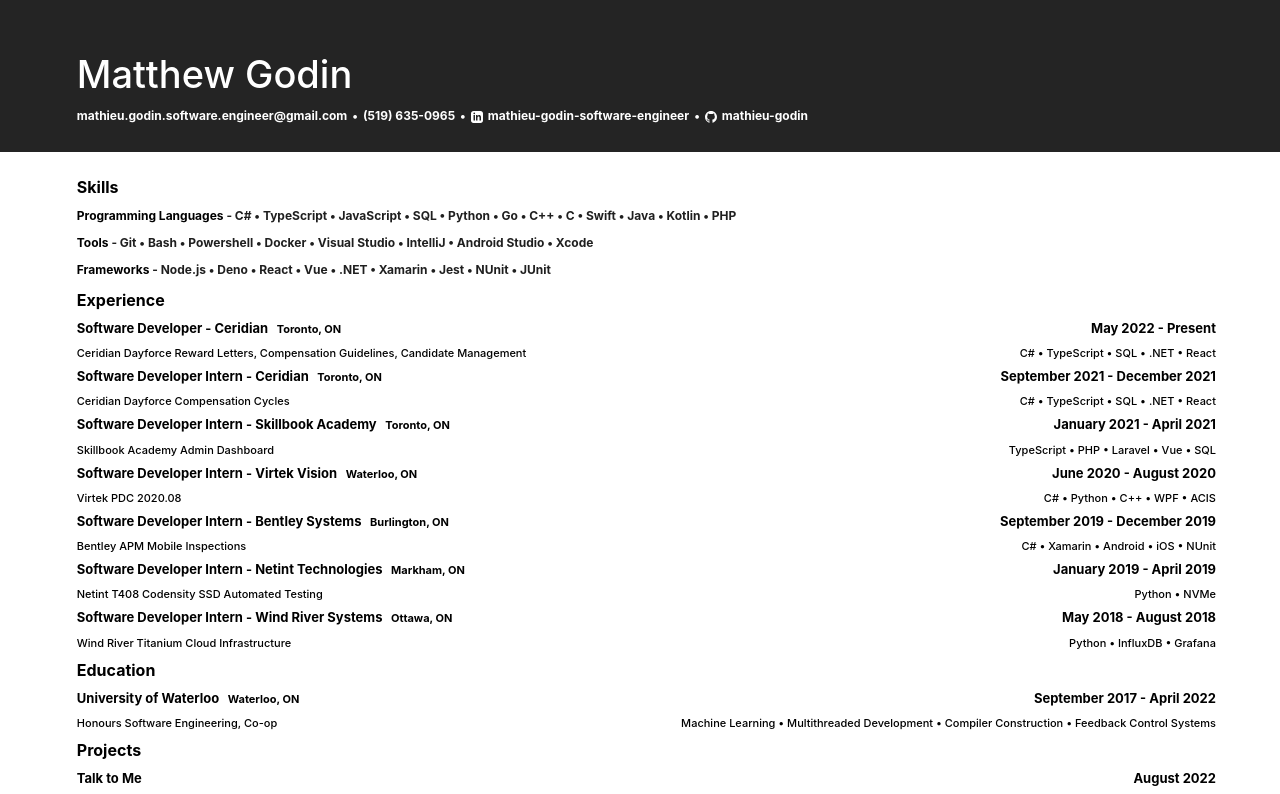
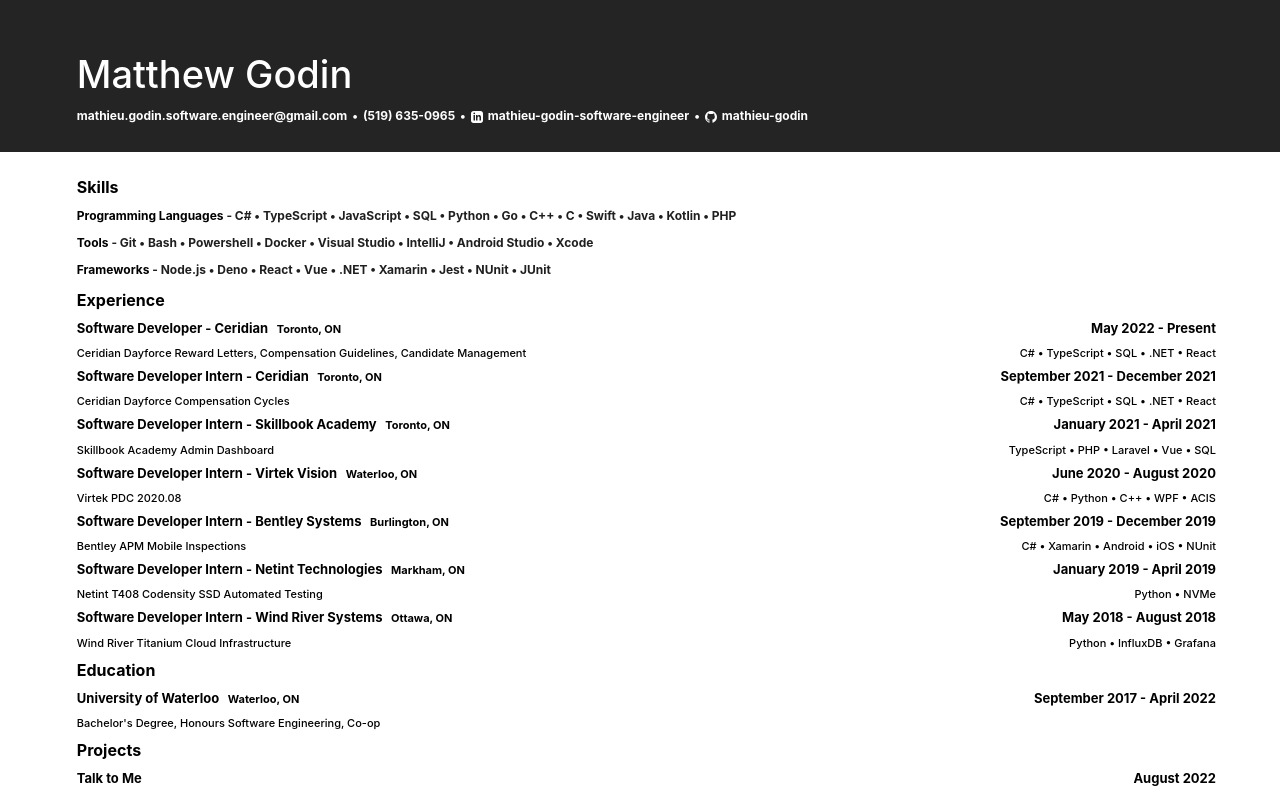
Before and after one commit to matthew-godin/Resume, a React (Create React App) app: page / in a window 1280 px wide. Shown: the top 794 px of the page. Built offline with nearby package versions, Linux system fonts and the light colour scheme.

Commit message:
small update

```diff
--- a/src/App.js
+++ b/src/App.js
@@ -113,8 +113,8 @@ function App() {
           <Col xs={8} style={universityDatesWeight}>September 2017 - April 2022</Col>
         </Row>
         <Row>
-          <Col style={jobDescriptionStyle} xs={7}>Honours Software Engineering, Co-op</Col>
-          <Col xs={17} style={{textAlign: 'right', fontSize: '11px', fontWeight: universitySkillsWeight}}>Machine Learning • Multithreaded Development • Compiler Construction • Feedback Control Systems</Col>
+          <Col style={jobDescriptionStyle} xs={10}>Bachelor's Degree, Honours Software Engineering, Co-op</Col>
+          <Col xs={14} style={{textAlign: 'right', fontSize: '11px', fontWeight: universitySkillsWeight}}></Col>
         </Row>
         <Title style={{ margin: '0', fontWeight: 'bold', color: 'black'}} level={5}>Projects</Title>
         <Row>
```
